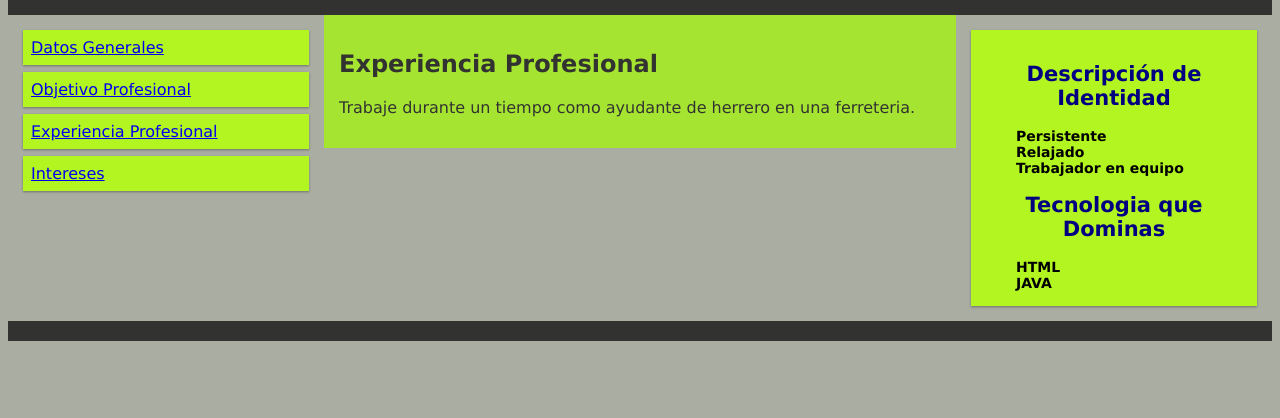
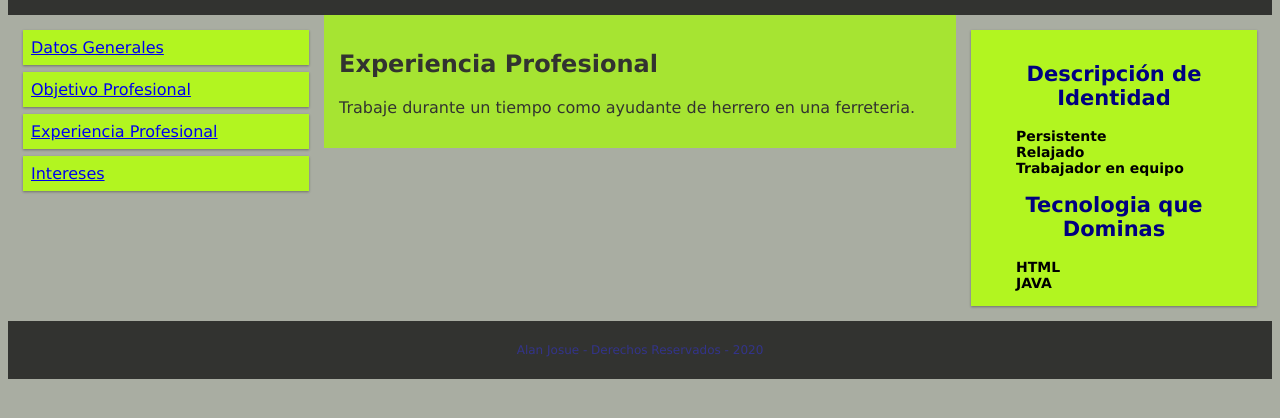
Before and after one commit to Koa22/CVU, a plain HTML site: page experiencia.html in a window 1280 px wide. Shown: the part 104-522 px from the top of the page. Drawn offline with Linux system fonts and the light colour scheme; files whose address does not match are found by name.

Commit message:
Update experiencia.html

```diff
--- a/experiencia.html
+++ b/experiencia.html
@@ -57,7 +57,8 @@
 
 </div>
 
-<div class="footer">
+<div class="footer"> <p>Alan Josue - Derechos Reservados - 2020</p>
+
 </div>
 
 </body>
```
